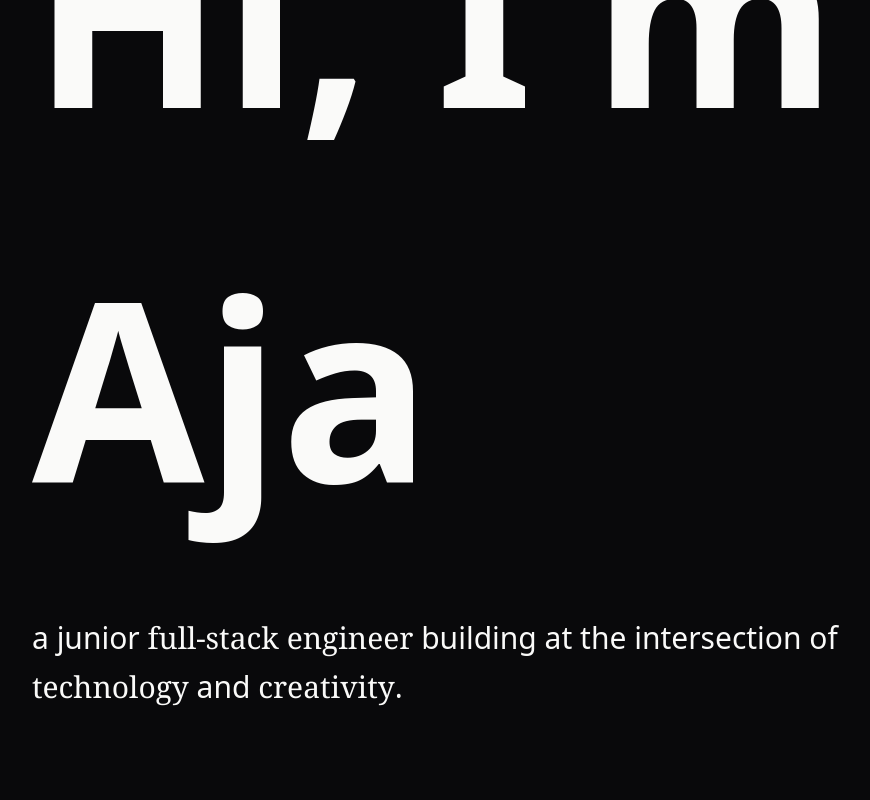
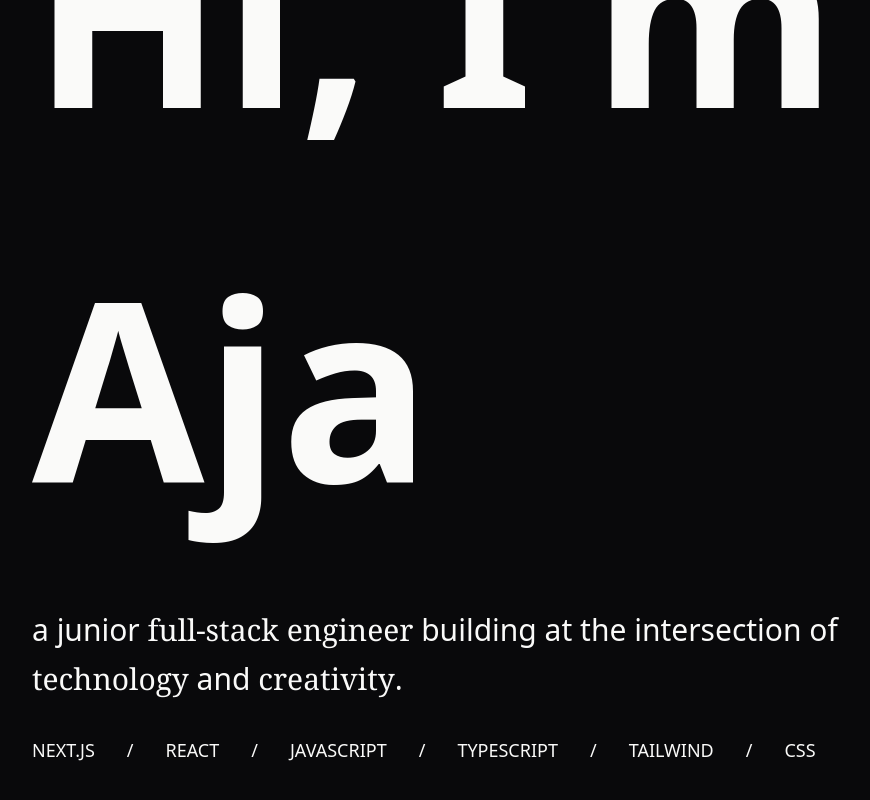
Before and after one commit to ajasinger/portfolio_2024, a Next.js app: page / in a window 1280 px wide. Shown: the part 332-1132 px from the top of the page, without its empty margins (32-902 px from the left). Before the commit the page ends 1108 px from the top, so only its background shows below. Built offline with nearby package versions, Linux system fonts and the light colour scheme.

Commit message:
map array & style

```diff
--- a/components/Header.tsx
+++ b/components/Header.tsx
@@ -1,12 +1,23 @@
+import { techStack } from '@/lib/data';
 
 export default function Header() {
   return (
-    <header className="py-16 flex flex-col gap-10">
+    <header className="py-16 flex flex-col gap-8">
       <h1 className="text-[250px] font-semibold">Hi, I'm Aja</h1>
       <h2 className="text-3xl font-thin max-w-4xl leading-relaxed">
         a junior<span className="font-serif"> full-stack engineer </span>building at the intersection of
         <span className="font-serif"> technology </span>and<span className="font-serif"> creativity</span>.
       </h2>
+      <ul className="flex gap-8 font-light text-lg">
+        {techStack.map(tech => (
+          <li
+            key={tech.id}
+            className="flex gap-8"
+          >
+            {tech.name}<span className={`${tech.id === techStack.length-1 && "invisible"}`}>/</span>
+          </li>
+        ))}
+      </ul>
 
     </header>
   )
```
